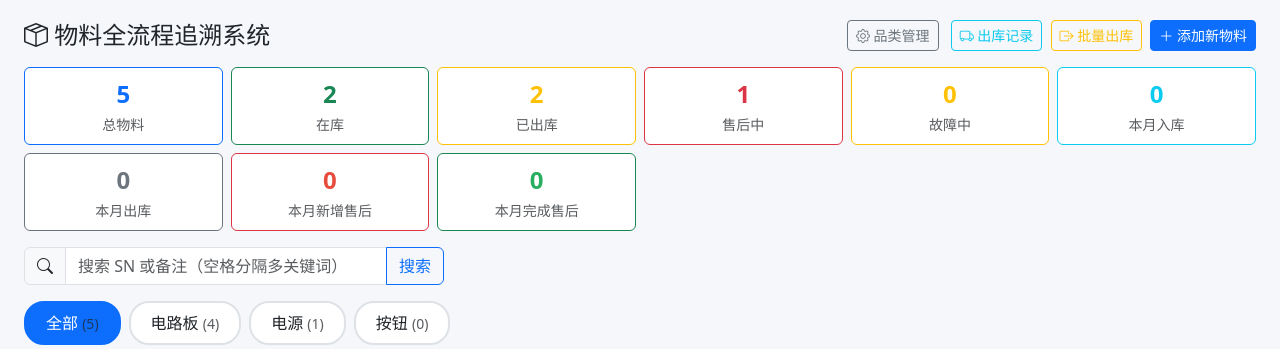
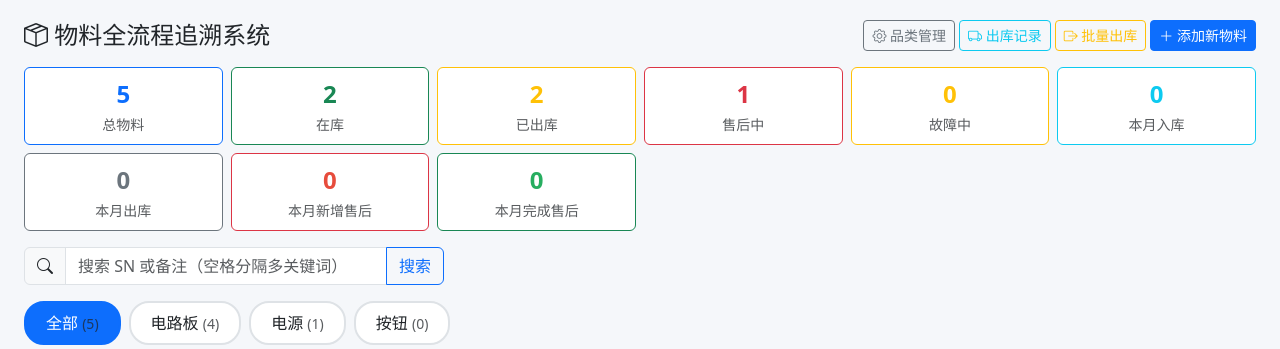
Before and after one commit to DAx-svg/WLGZ, a Flask app: page / in a window 1280 px wide. Shown: the top 349 px of the page. Run offline with Flask 3, Linux system fonts and the light colour scheme; data comes from the database, SQL or seed files in the repository; data that the repository does not hold is empty.

Commit message:
修复: 手机端按钮再次挤在一起 — 首页按钮区和详情页标题栏均加flex-wrap

```diff
--- a/templates/detail.html
+++ b/templates/detail.html
@@ -24,7 +24,7 @@
 
     <!-- 基本信息卡片 -->
     <div class="card shadow-sm mb-4">
-        <div class="card-header d-flex justify-content-between align-items-center">
+        <div class="card-header d-flex justify-content-between align-items-center flex-wrap gap-2">
             <h5 class="mb-0"><i class="bi bi-box"></i> 物料：<strong>{{ material.sn }}</strong></h5>
             <div>
                 <button class="btn btn-outline-primary btn-sm me-2" data-bs-toggle="modal" data-bs-target="#editModal">
--- a/templates/index.html
+++ b/templates/index.html
@@ -43,14 +43,14 @@
     <!-- 顶栏 -->
     <div class="d-flex justify-content-between align-items-center flex-wrap gap-2 mb-3">
         <h4 class="mb-0"><i class="bi bi-box-seam"></i> 物料全流程追溯系统</h4>
-        <div>
-            <button class="btn btn-outline-secondary btn-sm me-2" data-bs-toggle="modal" data-bs-target="#catManageModal">
+        <div class="d-flex flex-wrap gap-1">
+            <button class="btn btn-outline-secondary btn-sm" data-bs-toggle="modal" data-bs-target="#catManageModal">
                 <i class="bi bi-gear"></i> 品类管理
             </button>
-            <a href="/outbounds" class="btn btn-outline-info btn-sm me-1">
+            <a href="/outbounds" class="btn btn-outline-info btn-sm">
                 <i class="bi bi-truck"></i> 出库记录
             </a>
-            <a href="/batch-outbound" class="btn btn-outline-warning btn-sm me-1">
+            <a href="/batch-outbound" class="btn btn-outline-warning btn-sm">
                 <i class="bi bi-box-arrow-right"></i> 批量出库
             </a>
             <a href="/add" class="btn btn-primary btn-sm">
```
